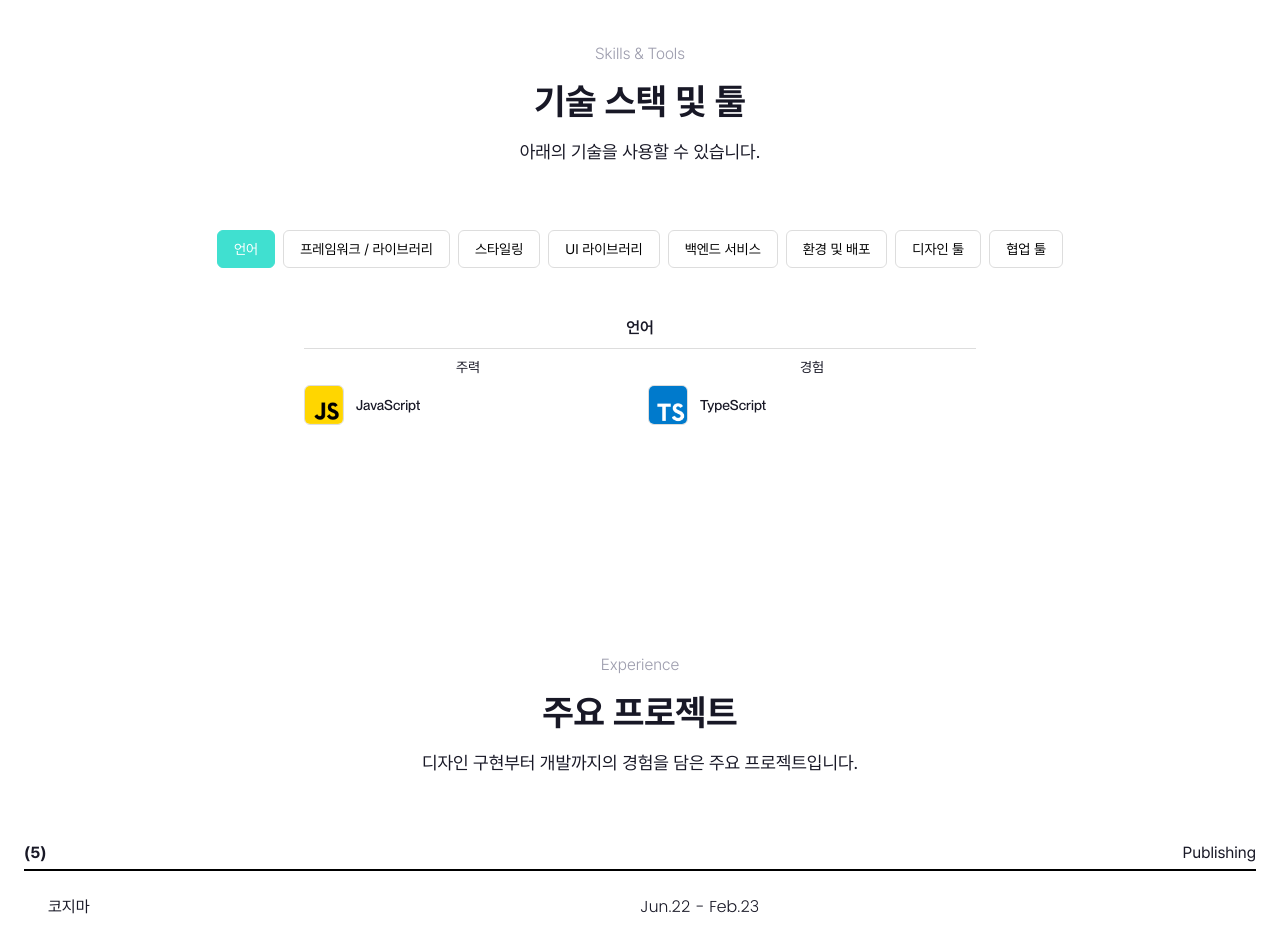
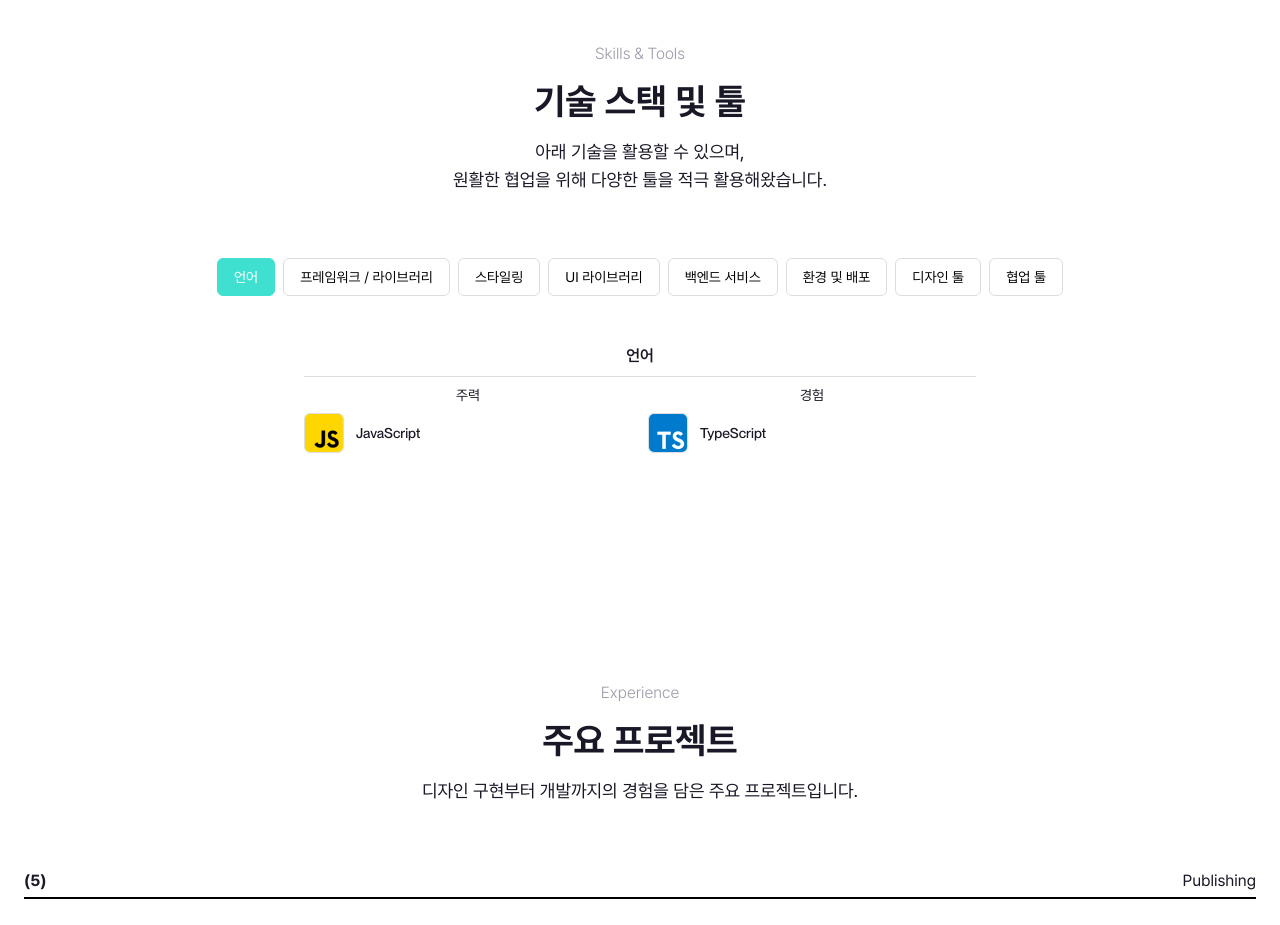
Before and after one commit to yujsoo/portfolio, a React (Vite) app: page / in a window 1280 px wide. Shown: the part 1920-2845 px from the top of the page. Built offline with nearby package versions, Linux system fonts and the light colour scheme.

Commit message:
fix: fix typo

```diff
--- a/src/pages/Home.tsx
+++ b/src/pages/Home.tsx
@@ -153,7 +153,12 @@ function Home() {
         <ConTitle
           title="기술 스택 및 툴"
           subTitle="Skills & Tools"
-          desc={<>아래의 기술을 사용할 수 있습니다.</>}
+          desc={
+            <>
+              아래 기술을 활용할 수 있으며, <br />
+              원활한 협업을 위해 다양한 툴을 적극 활용해왔습니다.
+            </>
+          }
         />
         <div className="flex gap-2 flex-wrap justify-center mb-10 -mt-7 md:mt-0">
           {skillItems.map((item, index) => (
```
